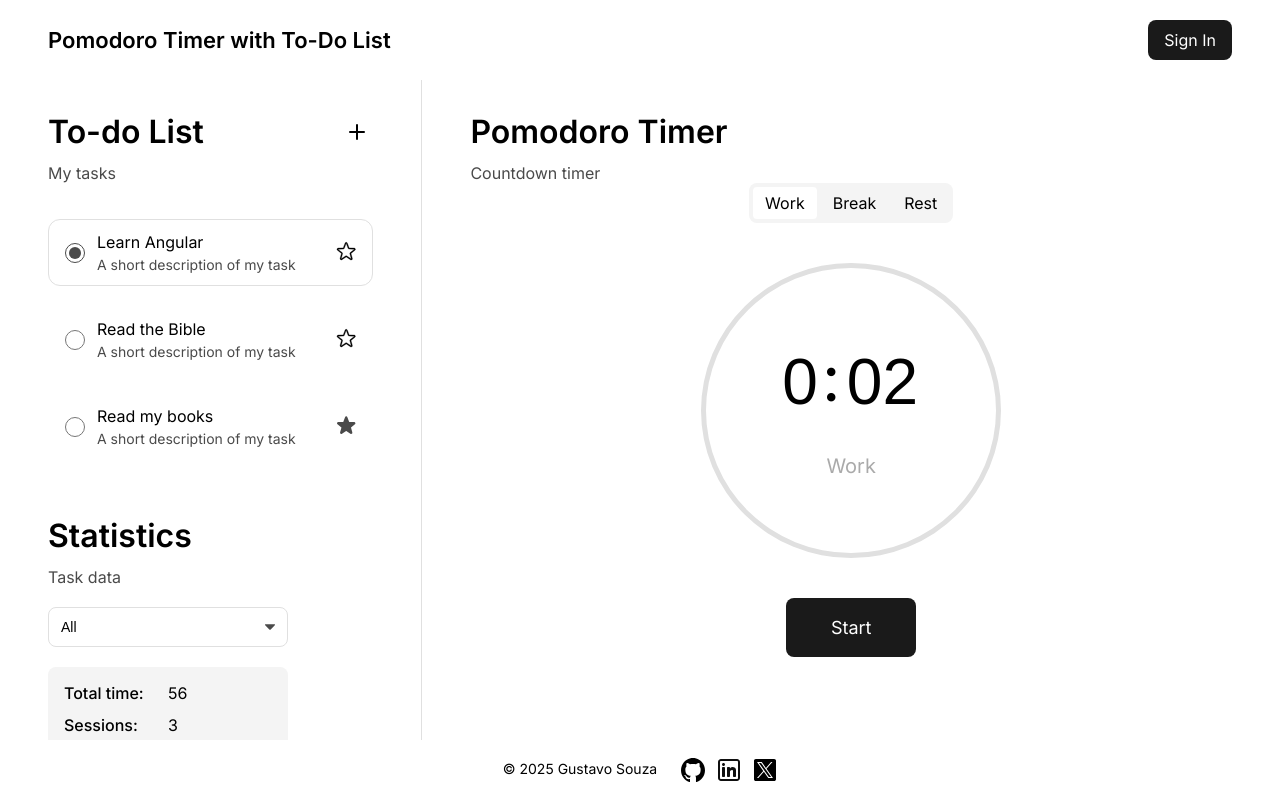
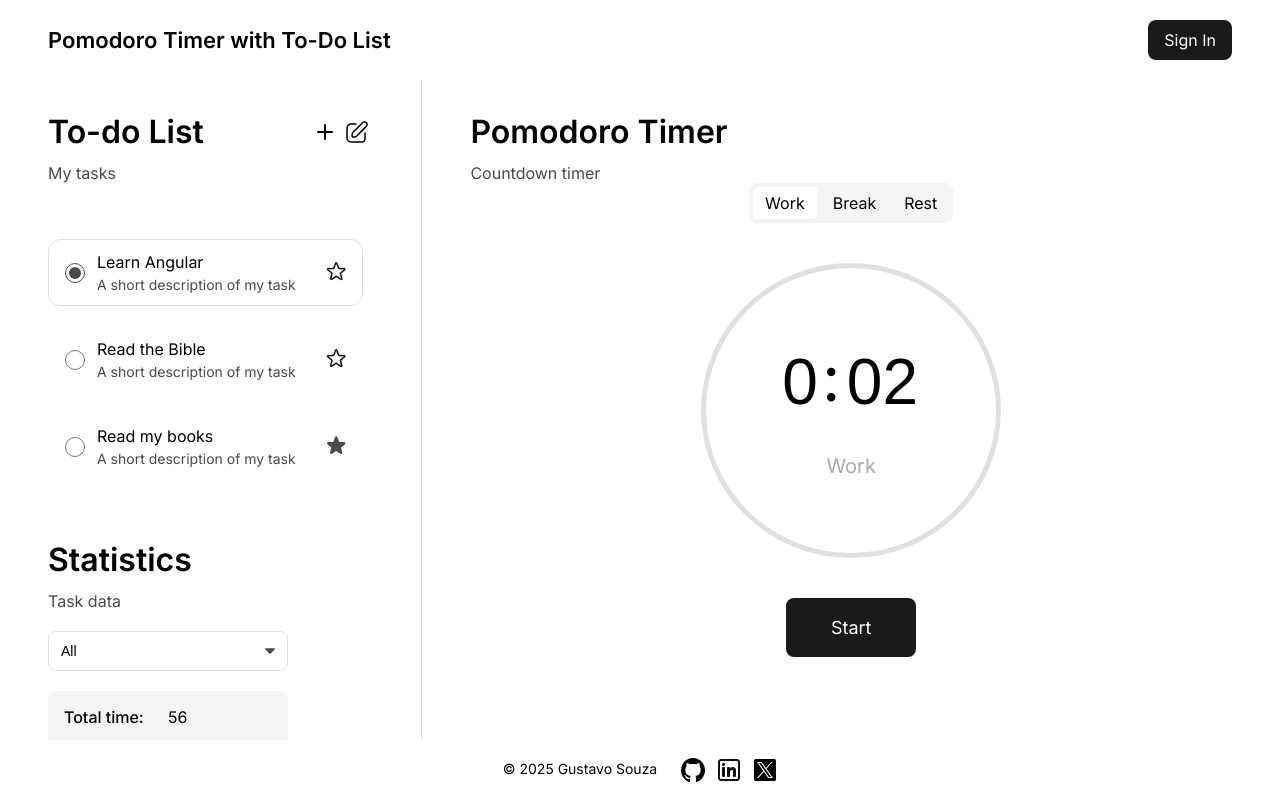
Before and after one commit to GustavoSouza123/pomodoro-timer, an Angular app: page / in a window 1280 px wide. Built offline with nearby package versions, Linux system fonts and the light colour scheme.

Commit message:
edit tasks (not finished)

```diff
--- a/src/_base.scss
+++ b/src/_base.scss
@@ -10,6 +10,8 @@ $border: #e0e0e0;
 // $border: transparent;
 $color-secondary: #4a4a4a;
 $color-terciary: #aaaaaa;
+$scrollbar: #ccc;
+$scrollbar-hover: #aaa;
 
 * {
   margin: 0;
--- a/src/app/app.config.ts
+++ b/src/app/app.config.ts
@@ -4,5 +4,8 @@ import { provideRouter } from '@angular/router';
 import { routes } from './app.routes';
 
 export const appConfig: ApplicationConfig = {
-  providers: [provideZoneChangeDetection({ eventCoalescing: true }), provideRouter(routes)]
+  providers: [
+    provideZoneChangeDetection({ eventCoalescing: true }),
+    provideRouter(routes),
+  ],
 };
--- a/src/app/pomodoro/pomodoro.component.ts
+++ b/src/app/pomodoro/pomodoro.component.ts
@@ -53,7 +53,7 @@ export class PomodoroComponent implements OnInit, AfterViewInit {
     'mixkit-classic-short-alarm-993.wav',
     'mixkit-security-facility-breach-alarm-994.wav',
     'mixkit-warning-alarm-buzzer-991.wav',
-		'milkshake-de-morango.wav'
+    'milkshake-de-morango.wav',
   ];
 
   activeTab: Tab = this.tabs[0];
--- a/src/app/title/title.component.html
+++ b/src/app/title/title.component.html
@@ -1,13 +1,9 @@
 <div class="title">
   <div class="top">
     <h1>{{ title }}</h1>
-    <div class="add" *ngIf="addButton">
-      <svg
-        width="800px"
-        height="800px"
-        viewBox="0 0 24 24"
-        xmlns="http://www.w3.org/2000/svg"
-      >
+    <div class="buttons" *ngIf="addButton">
+      <div class="add" (click)="onAddClick()">
+        <svg width="800px" height="800px" viewBox="0 0 24 24">
           <g id="Complete">
             <g data-name="add" id="add-2">
               <g>
@@ -38,6 +34,25 @@
           </g>
         </svg>
       </div>
+      <div class="edit" (click)="onEditClick()">
+        <svg width="800px" height="800px" viewBox="0 0 24 24" fill="none">
+          <path
+            d="M21.2799 6.40005L11.7399 15.94C10.7899 16.89 7.96987 17.33 7.33987 16.7C6.70987 16.07 7.13987 13.25 8.08987 12.3L17.6399 2.75002C17.8754 2.49308 18.1605 2.28654 18.4781 2.14284C18.7956 1.99914 19.139 1.92124 19.4875 1.9139C19.8359 1.90657 20.1823 1.96991 20.5056 2.10012C20.8289 2.23033 21.1225 2.42473 21.3686 2.67153C21.6147 2.91833 21.8083 3.21243 21.9376 3.53609C22.0669 3.85976 22.1294 4.20626 22.1211 4.55471C22.1128 4.90316 22.0339 5.24635 21.8894 5.5635C21.7448 5.88065 21.5375 6.16524 21.2799 6.40005V6.40005Z"
+            stroke="#000000"
+            stroke-width="1.5"
+            stroke-linecap="round"
+            stroke-linejoin="round"
+          />
+          <path
+            d="M11 4H6C4.93913 4 3.92178 4.42142 3.17163 5.17157C2.42149 5.92172 2 6.93913 2 8V18C2 19.0609 2.42149 20.0783 3.17163 20.8284C3.92178 21.5786 4.93913 22 6 22H17C19.21 22 20 20.2 20 18V13"
+            stroke="#000000"
+            stroke-width="1.5"
+            stroke-linecap="round"
+            stroke-linejoin="round"
+          />
+        </svg>
+      </div>
+    </div>
   </div>
   <div class="bottom">
     <p>{{ subtitle }}</p>
--- a/src/app/title/title.component.scss
+++ b/src/app/title/title.component.scss
@@ -16,7 +16,12 @@
       font-weight: 600;
     }
 
-    .add {
+    .buttons {
+			@include mixins.align-center();
+
+
+      .add,
+      .edit {
         @include mixins.align-center();
         width: 32px;
         height: 32px;
@@ -34,6 +39,7 @@
         }
       }
     }
+  }
 
   .bottom {
     p {
--- a/src/app/title/title.component.ts
+++ b/src/app/title/title.component.ts
@@ -1,5 +1,6 @@
 import { CommonModule } from '@angular/common';
 import { Component, Input } from '@angular/core';
+import { TasksService } from '../todo-list/tasks.service';
 
 @Component({
   selector: 'app-title',
@@ -11,4 +12,14 @@ export class TitleComponent {
   @Input() title: string = 'My title';
   @Input() subtitle: string = 'My subtitle';
   @Input() addButton: boolean = false;
+
+  constructor(private tasksService: TasksService) {}
+
+  onAddClick() {
+    this.tasksService.createTask();
+  }
+
+  onEditClick() {
+    this.tasksService.editClicked.emit(true);
+  }
 }
--- a/src/app/todo-list/task/task.component.html
+++ b/src/app/todo-list/task/task.component.html
@@ -5,8 +5,10 @@
 >
   <input type="radio" name="task1" id="task1" [checked]="this.task?.active" />
   <div class="info">
-    <div class="title">{{ task?.title }}</div>
-    <div class="description">{{ task?.description }}</div>
+    <div class="title" [contentEditable]="edit">{{ task?.title }}</div>
+    <div class="description" [contentEditable]="edit">
+      {{ task?.description }}
+    </div>
   </div>
   <div class="favorite" (click)="handleFavorite($event, task?.id)">
     <svg
--- a/src/app/todo-list/task/task.component.ts
+++ b/src/app/todo-list/task/task.component.ts
@@ -11,6 +11,7 @@ import { TasksService } from '../tasks.service';
 })
 export class TaskComponent {
   @Input() task?: Task;
+  @Input() edit: boolean = false;
   @Output() taskClicked = new EventEmitter<number>();
 
   constructor(private tasksService: TasksService) {}
--- a/src/app/todo-list/tasks.service.ts
+++ b/src/app/todo-list/tasks.service.ts
@@ -1,8 +1,13 @@
-import { Injectable } from '@angular/core';
+import { EventEmitter, Injectable } from '@angular/core';
 import { Task } from './task.model';
 
-@Injectable()
+@Injectable({
+  providedIn: 'root',
+})
 export class TasksService {
+  taskCreated = new EventEmitter<Task[]>();
+	editClicked = new EventEmitter<boolean>();
+
   private tasks: Task[] = [
     {
       id: 1,
@@ -23,6 +28,13 @@ export class TasksService {
       title: 'Read my books',
       description: 'A short description of my task',
       favorite: true,
+      active: false,
+    },
+    {
+      id: 4,
+      title: 'Learn german',
+      description: 'A short description of my task',
+      favorite: false,
       active: false,
     },
   ];
@@ -51,4 +63,16 @@ export class TasksService {
       }
     });
   }
+
+  createTask() {
+    this.tasks.push({
+      id: this.tasks.length + 1,
+      title: 'New task',
+      description: 'A description of my new task',
+      favorite: false,
+      active: false,
+    });
+
+    this.taskCreated.emit(this.tasks.slice());
+  }
 }
--- a/src/app/todo-list/todo-list.component.html
+++ b/src/app/todo-list/todo-list.component.html
@@ -3,11 +3,17 @@
     <app-title title="To-do List" subtitle="My tasks" [addButton]="true" />
     <div class="tasks">
       <div *ngIf="tasks?.length; else noTasks">
-        <app-task
-          *ngFor="let task of tasks"
-          [task]="task"
-          (taskClicked)="handleTaskClick($event)"
-        />
+        <div class="button" [ngClass]="{ active: edit }" (click)="onSaveClick()">
+          <div class="save-btn">Save</div>
+        </div>
+        <div class="tasks-content">
+          <app-task
+            *ngFor="let task of tasks"
+            [task]="task"
+            [edit]="edit"
+            (taskClicked)="handleTaskClick($event)"
+          />
+        </div>
       </div>
       <ng-template #noTasks>
         <i>No tasks</i>
--- a/src/app/todo-list/todo-list.component.scss
+++ b/src/app/todo-list/todo-list.component.scss
@@ -21,9 +21,61 @@ section {
 
     .tasks {
       div {
+        position: relative;
         display: flex;
         flex-direction: column;
         gap: 20px;
+
+        .button {
+          position: absolute;
+          top: -40px;
+          right: 0;
+          display: none;
+          height: 40px;
+
+          &.active {
+            display: block;
+          }
+
+          .save-btn {
+            @include mixins.align-center();
+            background-color: base.$secondary;
+            color: base.$primary;
+            height: 100%;
+            padding: 0 16px;
+            border-radius: 8px;
+            cursor: pointer;
+            transition: 0.2s;
+            font-weight: 400;
+
+            &:hover {
+              background-color: base.$hover-secondary;
+            }
+          }
+        }
+
+        .tasks-content {
+          margin-top: 20px;
+          max-height: 245px;
+          overflow-x: auto;
+          padding-right: 10px;
+
+          &::-webkit-scrollbar {
+            width: 5px;
+          }
+
+          &::-webkit-scrollbar-track {
+            background-color: base.$terciary;
+          }
+
+          &::-webkit-scrollbar-thumb {
+            background-color: base.$scrollbar;
+          }
+
+          &::-webkit-scrollbar-thumb:hover {
+            background-color: base.$scrollbar-hover;
+          }
+        }
       }
     }
   }
--- a/src/app/todo-list/todo-list.component.ts
+++ b/src/app/todo-list/todo-list.component.ts
@@ -10,18 +10,30 @@ import { Task } from './task.model';
   imports: [CommonModule, TitleComponent, TaskComponent],
   templateUrl: './todo-list.component.html',
   styleUrl: './todo-list.component.scss',
-  providers: [TasksService],
 })
 export class TodoListComponent implements OnInit {
   tasks?: Task[];
+  edit: boolean = false;
 
   constructor(private tasksService: TasksService) {}
 
   ngOnInit(): void {
     this.tasks = this.tasksService.getTasks();
+
+    this.tasksService.taskCreated.subscribe((tasks: Task[]) => {
+      this.tasks = tasks;
+    });
+
+    this.tasksService.editClicked.subscribe((edit: boolean) => {
+      this.edit = edit;
+    });
   }
 
   handleTaskClick(id: number) {
     this.tasksService.updateActive(id);
   }
+
+  onSaveClick() {
+    this.tasksService.editClicked.emit(false);
+  }
 }
```
Lines whose indentation alone changed are shown as unchanged.
